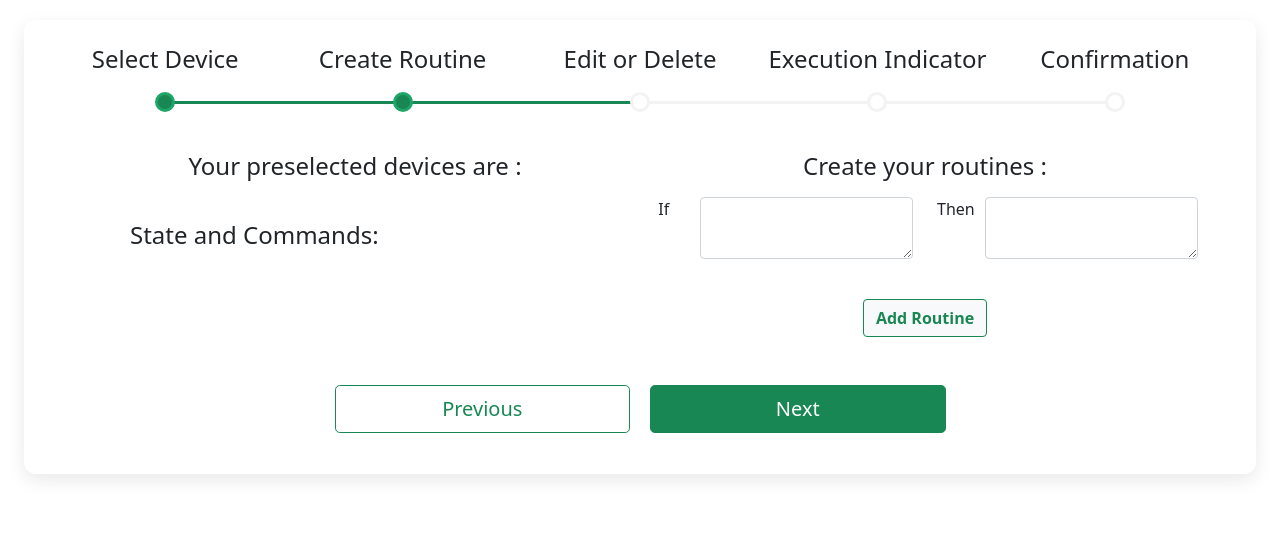
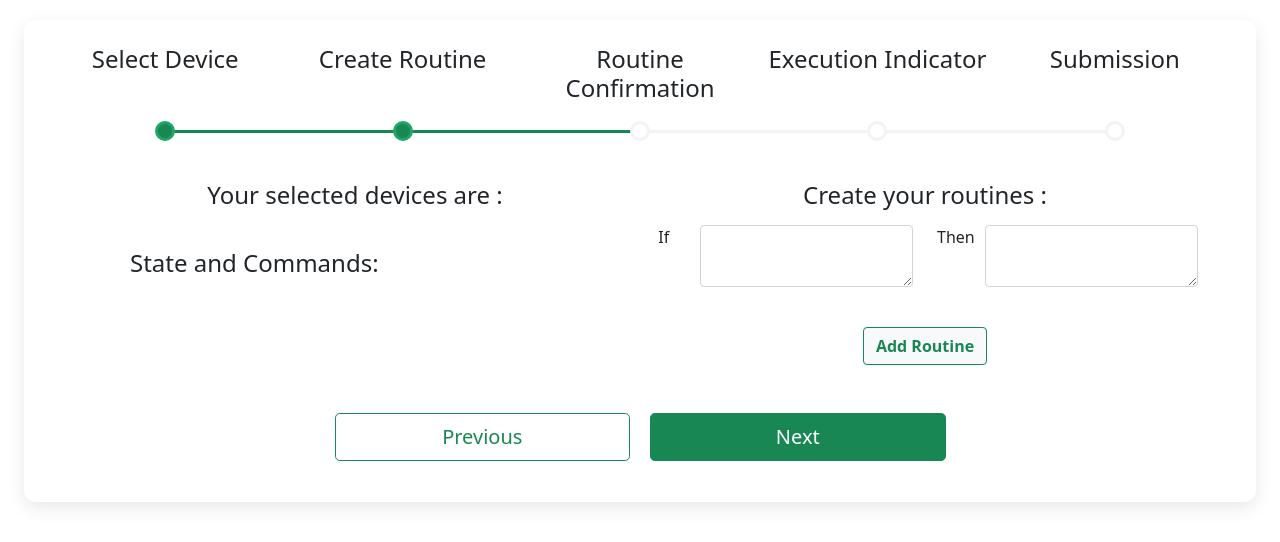
Before and after one commit to MdAkramKhanJehad/Software-project-lab-3, a Django app: page /home/create/routine in a window 1280 px wide. Shown: the part 68-610 px from the top of the page. Run offline with Django 4.2, Linux system fonts and the light colour scheme; some libraries are stand-ins or nearby versions.

Commit message:
some changes added

```diff
--- a/templates/base_create_routine.html
+++ b/templates/base_create_routine.html
@@ -24,9 +24,9 @@
             <div class="form-header d-flex mb-3">
                 <span class="stepIndicator"><h4>Select Device</h4></span>
                 <span class="stepIndicator"><h4>Create Routine</h4></span>
-                <span class="stepIndicator"><h4>Edit or Delete</h4></span>
+                <span class="stepIndicator"><h4>Routine Confirmation</h4></span>
                 <span class="stepIndicator"><h4>Execution Indicator</h4></span>
-                <span class="stepIndicator"><h4>Confirmation</h4></span>
+                <span class="stepIndicator"><h4>Submission</h4></span>
             </div>
 
 
--- a/templates/home/create/create_routine.html
+++ b/templates/home/create/create_routine.html
@@ -13,7 +13,7 @@
 
         <div class="row">
             <div class="col">
-                <p class="mb-4"><h4 class='text-center'>Your preselected devices are :</h4></p>
+                <p class="mb-4"><h4 class='text-center'>Your selected devices are :</h4></p>
 
                 <div class='row justify-content-center'>
                     {% for device in previously_selected_devices %}
--- a/templates/home/create/edit_or_delete_routine.html
+++ b/templates/home/create/edit_or_delete_routine.html
@@ -21,7 +21,7 @@
 					<p class="mb-4"><h4 class='text-center'></h4></p>
 				</div>
 				<div class="col-6">
-					<p class="mb-4"><h4 class='text-center'>Your previously created Routines</h4></p>
+					<p class="mb-4"><h4 class='text-center'>Your Created Routines</h4></p>
 				</div>
 				<div class="col-3">
 					<p class="mb-4"><h4 class='text-center'>Update Routine</h4></p>
```
Also changed, not shown: db.sqlite3.
